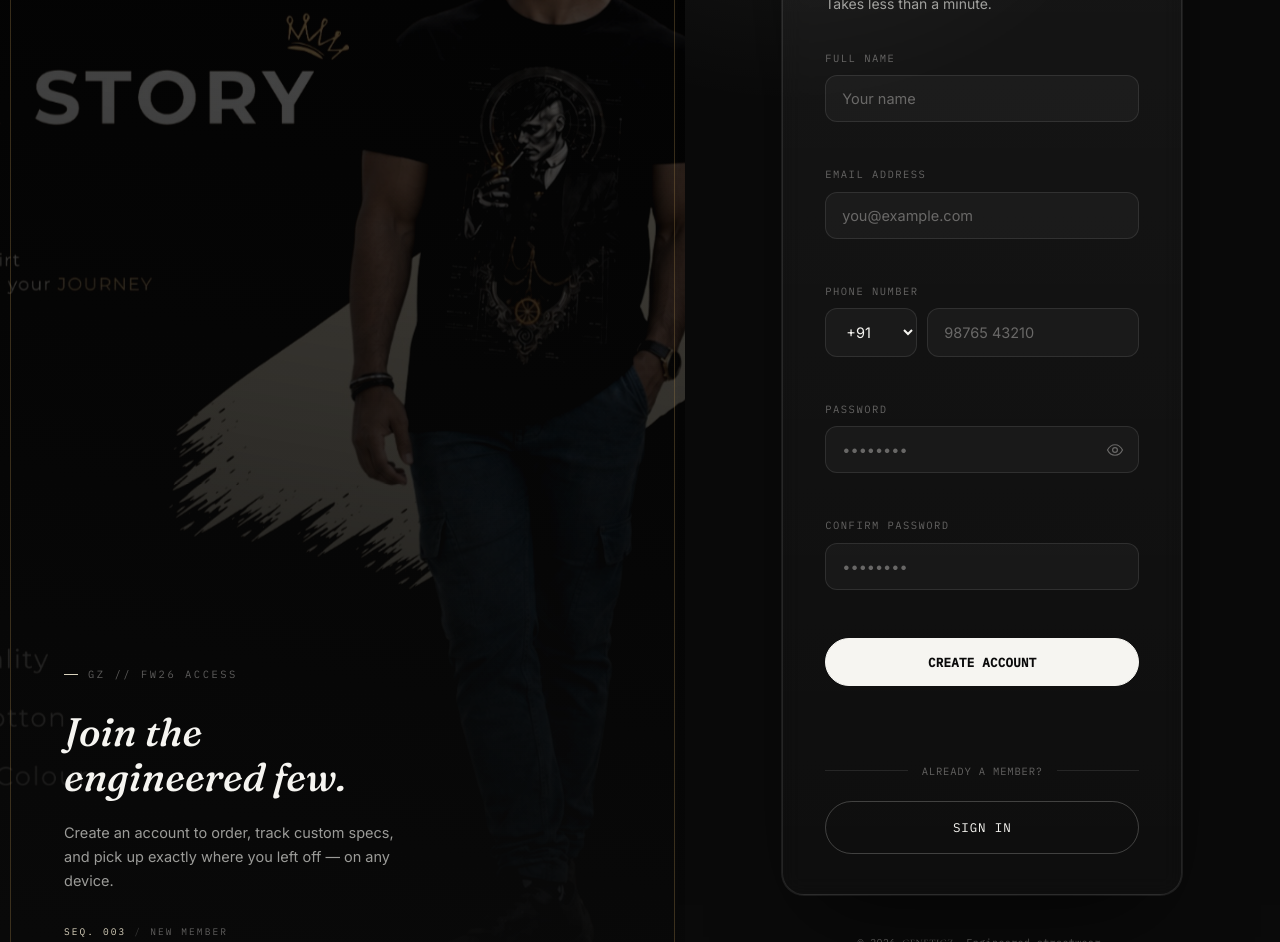
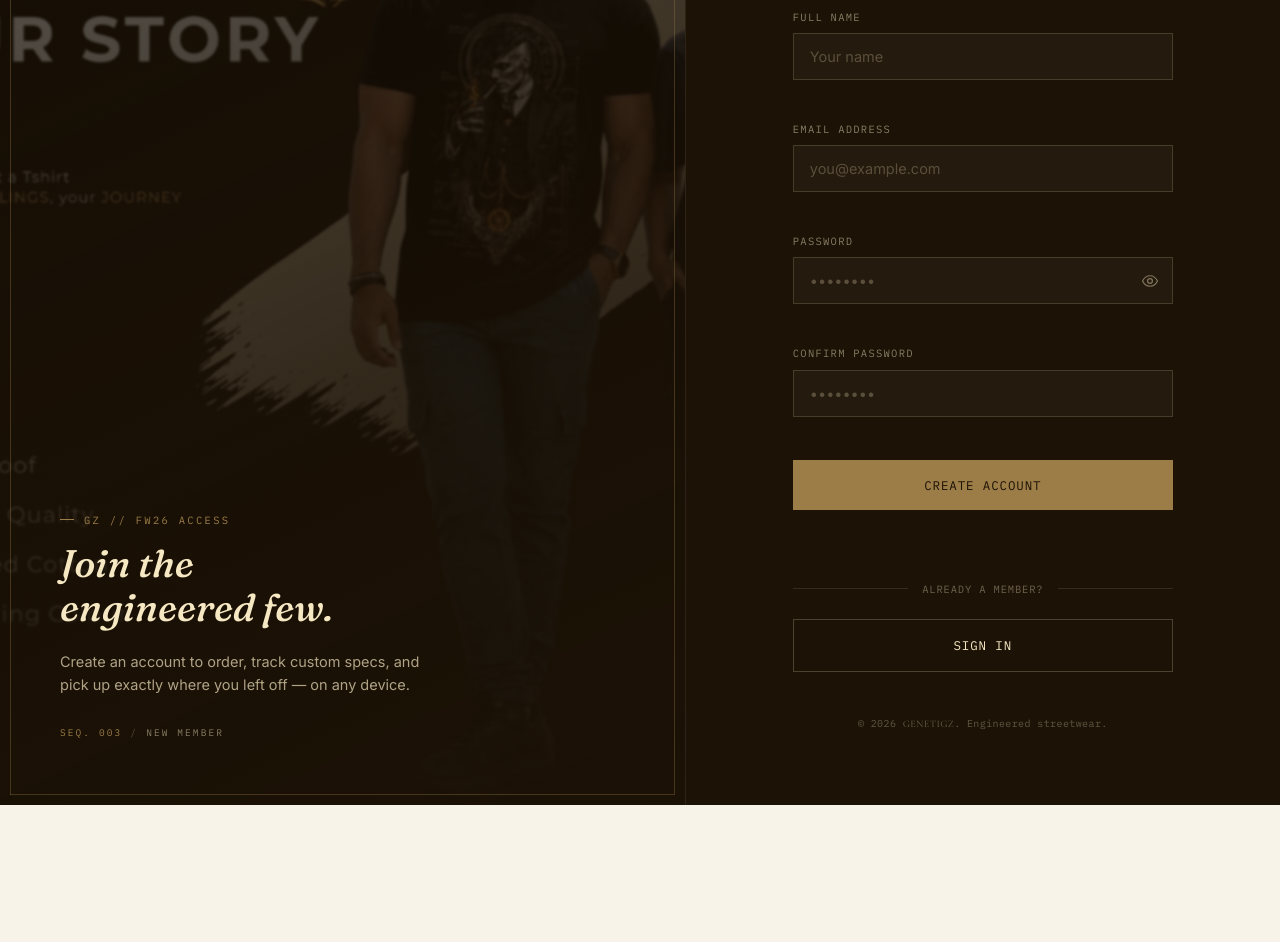
Before and after one commit to Tanbigh/GENETIGZ, a website: page signup.html in a window 1280 px wide. Shown: the part 323-1265 px from the top of the page. After the commit the page ends 1128 px from the top, so only its background shows below. Drawn offline with nearby package versions, Linux system fonts and the light colour scheme; files that its build step writes are made by us from their sources.

Commit message:
Update project with latest changes

```diff
--- a/login.css
+++ b/login.css
@@ -1,30 +1,26 @@
 /* ==============================================================
-   GENETIGZ — LOGIN / SIGNUP (PREMIUM CARD REDESIGN v2)
-   Page-scoped stylesheet, shared by login.html and signup.html.
-   Reads style.css/responsive.css :root tokens for TYPOGRAPHY ONLY
-   (--font-display, --font-mono, --font-body, --ease, --topbar-h) so
-   both pages stay on-brand with the homepage. All color/radius/
-   shadow tokens below are new, local custom properties scoped to
-   body.login-page — nothing in style.css is touched.
+   GENETIGZ — LOGIN PAGE
+   Page-scoped stylesheet. Nothing here touches style.css or
+   responsive.css — it only reads their :root design tokens
+   (colors, fonts, easing curves) and adds new rules under
+   body.login-page, plus a couple of new component classes
+   (.login-*, .form-field, .checkbox-wrap, .password-toggle) that
+   don't exist anywhere else on the site.
+
+   Concept: the topbar already sits on --crest (near-black ink) with
+   cream text and brass accents — that's the one place the homepage
+   already goes dark. This page just extends that same dark/brass/
+   cream surface downward into a full "engineered vault" login
+   screen, instead of introducing a new color system.
 ============================================================== */
 
-body.login-page{
-  --noir: #0a0a0a;
-  --noir-2: #141414;
-  --off-white: #f6f5f1;
-  --off-white-dim: rgba(246,245,241,0.62);
-  --off-white-faint: rgba(246,245,241,0.36);
-  --hairline: rgba(246,245,241,0.10);
-  --accent: #d9d2bd;             /* muted warm off-white — restrained, not brass/gold */
-  --accent-soft: rgba(217,210,189,0.16);
-  --error: #d17a63;
-  --success: #8fb693;
-  --radius-lg: 22px;
-  --radius-md: 12px;
-  --shadow-card: 0 40px 90px -30px rgba(0,0,0,0.65), 0 0 0 1px var(--hairline);
-  --ease-premium: cubic-bezier(.16,.84,.44,1);
-}
-
+/* ----------------------------------------------------------------
+   STRUCTURAL OVERRIDE — no collections sidebar on this page, so the
+   fixed sidebar offset baked into style.css (`main`, `.topbar`)
+   needs to be cancelled out here. Higher specificity (body class +
+   element) beats the plain-element rules in style.css regardless of
+   stylesheet order, so style.css itself stays untouched.
+------------------------------------------------------------------- */
 body.login-page main{ margin-left: 0; }
 body.login-page .topbar{ margin-left: 0; }
 
@@ -32,20 +28,16 @@ body.login-page .topbar{ margin-left: 0; }
    PAGE SHELL
 ============================================================== */
 .login-main{
-  background: var(--noir);
+  background: var(--crest);
   min-height: calc(100vh - var(--topbar-h));
-  display: flex;
-  align-items: center;
 }
 
 .login-shell{
-  width: 100%;
   max-width: 1440px;
   margin: 0 auto;
   min-height: calc(100vh - var(--topbar-h));
   display: grid;
   grid-template-columns: 1.15fr 1fr;
-  align-items: stretch;
 }
 
 /* ==============================================================
@@ -55,28 +47,27 @@ body.login-page .topbar{ margin-left: 0; }
   position: relative;
   overflow: hidden;
   min-height: 100%;
-  background: var(--noir-2);
 }
 .login-visual-bg{
   position: absolute;
   inset: 0;
-  background-image: url('../images/hero/display.jpeg');
+  background-image: url('images/hero/display.jpeg');
   background-size: cover;
   background-position: center 30%;
-  filter: grayscale(.4) brightness(.4) contrast(1.08);
-  transform: scale(1.05);
+  filter: saturate(.82) brightness(.6) blur(1px);
+  transform: scale(1.06);
   opacity: 0;
-  animation: loginBgIn 1.5s var(--ease-premium) forwards;
+  animation: loginBgIn 1.4s var(--ease-soft) forwards;
 }
 @keyframes loginBgIn{ to{ opacity: 1; } }
 
 .login-visual-overlay{
   position: absolute;
   inset: 0;
-  background: linear-gradient(190deg,
-    rgba(10,10,10,0.15) 0%,
-    rgba(10,10,10,0.55) 55%,
-    rgba(10,10,10,0.95) 100%);
+  background: linear-gradient(155deg,
+    rgba(28,18,6,0.45) 0%,
+    rgba(28,18,6,0.82) 60%,
+    rgba(28,18,6,0.97) 100%);
 }
 
 .login-visual-content{
@@ -86,39 +77,32 @@ body.login-page .topbar{ margin-left: 0; }
   display: flex;
   flex-direction: column;
   justify-content: flex-end;
-  padding: 68px 64px;
+  padding: 64px 60px;
   opacity: 0;
-  transform: translateY(20px);
-  animation: loginContentIn 1s var(--ease-premium) forwards;
-  animation-delay: .3s;
+  transform: translateY(18px);
+  animation: loginContentIn .9s var(--ease) forwards;
+  animation-delay: .35s;
 }
 @keyframes loginContentIn{ to{ opacity: 1; transform: translateY(0); } }
 
-.login-panel .eyebrow,
-.login-visual .eyebrow{
-  color: var(--off-white-faint);
-  font-family: var(--font-mono);
-  letter-spacing: .24em;
-}
-.login-panel .eyebrow::before,
-.login-visual .eyebrow::before{ background: var(--accent); }
-
+/* .eyebrow is reused as-is from style.css — brass color + hairline
+   already reads correctly against this dark panel. */
 .login-visual-title{
   font-family: var(--font-display);
   font-style: italic;
   font-weight: 500;
-  font-size: clamp(2rem, 3.1vw, 3rem);
-  line-height: 1.12;
-  color: var(--off-white);
-  margin: 14px 0 22px;
+  font-size: clamp(1.9rem, 3vw, 2.9rem);
+  line-height: 1.14;
+  color: var(--crest-text);
+  margin: 0 0 20px;
 }
 .login-visual-desc{
   font-size: 14.5px;
   font-weight: 300;
-  line-height: 1.65;
-  max-width: 38ch;
-  color: var(--off-white-dim);
-  margin: 0 0 32px;
+  line-height: 1.6;
+  max-width: 40ch;
+  color: rgba(246,232,194,0.68);
+  margin: 0 0 30px;
 }
 .login-visual-meta{
   display: inline-flex;
@@ -128,57 +112,52 @@ body.login-page .topbar{ margin-left: 0; }
   font-size: 9.5px;
   letter-spacing: .22em;
   text-transform: uppercase;
-  color: var(--off-white-faint);
+  color: rgba(246,232,194,0.5);
 }
-.login-visual-code{ color: var(--accent); }
-.login-visual-sep{ color: rgba(246,245,241,0.2); }
+.login-visual-code{ color: var(--brass); }
+.login-visual-sep{ color: rgba(246,232,194,0.28); }
 
 /* ==============================================================
-   FORM PANEL (right) — premium floating card
+   FORM PANEL (right)
 ============================================================== */
 .login-panel{
-  background:
-    radial-gradient(560px 420px at 18% 8%, rgba(246,245,241,0.06), transparent 60%),
-    var(--noir);
+  background: var(--crest);
+  border-left: 1px solid rgba(246,232,194,0.08);
   display: flex;
   flex-direction: column;
   justify-content: center;
   align-items: center;
-  padding: 56px 48px;
+  padding: 72px 64px;
   position: relative;
 }
 
 .login-panel-inner{
   width: 100%;
-  max-width: 400px;
-  padding: 46px 42px 40px;
-  border-radius: var(--radius-lg);
-  background: linear-gradient(180deg, rgba(255,255,255,0.05), rgba(255,255,255,0.02));
-  border: 1px solid var(--hairline);
-  box-shadow: var(--shadow-card);
-  backdrop-filter: blur(10px);
-  -webkit-backdrop-filter: blur(10px);
+  max-width: 380px;
   opacity: 0;
-  transform: translateY(26px);
-  animation: loginPanelIn 1s var(--ease-premium) forwards;
-  animation-delay: .12s;
+  transform: translateY(22px);
+  animation: loginPanelIn .9s var(--ease) forwards;
+  animation-delay: .15s;
 }
 @keyframes loginPanelIn{ to{ opacity: 1; transform: translateY(0); } }
+
+.login-panel .eyebrow{ color: var(--brass); }
+.login-panel .eyebrow::before{ background: var(--brass); }
 
 .login-title{
   font-family: var(--font-display);
   font-style: italic;
   font-weight: 500;
-  font-size: clamp(1.75rem, 2.6vw, 2.2rem);
-  line-height: 1.14;
-  color: var(--off-white);
-  margin: 12px 0 10px;
+  font-size: clamp(1.7rem, 2.6vw, 2.15rem);
+  line-height: 1.16;
+  color: var(--crest-text);
+  margin: 0 0 12px;
 }
 .login-sub{
   font-size: 14px;
   font-weight: 300;
-  color: var(--off-white-dim);
-  margin: 0 0 36px;
+  color: rgba(246,232,194,0.55);
+  margin: 0 0 34px;
 }
 
 /* ==============================================================
@@ -187,97 +166,78 @@ body.login-page .topbar{ margin-left: 0; }
 .login-form{
   display: flex;
   flex-direction: column;
-  gap: 22px;
+  gap: 20px;
 }
 
 .form-field{
   display: flex;
   flex-direction: column;
-  gap: 9px;
+  gap: 8px;
   opacity: 0;
   transform: translateY(14px);
-  animation: fieldIn .7s var(--ease-premium) forwards;
+  animation: fieldIn .7s var(--ease) forwards;
 }
-.login-panel-inner .form-field:nth-of-type(1){ animation-delay: .3s; }
-.login-panel-inner .form-field:nth-of-type(2){ animation-delay: .38s; }
-.login-panel-inner .form-field:nth-of-type(3){ animation-delay: .46s; }
-.login-panel-inner .form-field:nth-of-type(4){ animation-delay: .54s; }
+.login-panel-inner .form-field:nth-of-type(1){ animation-delay: .35s; }
+.login-panel-inner .form-field:nth-of-type(2){ animation-delay: .45s; }
 @keyframes fieldIn{ to{ opacity: 1; transform: translateY(0); } }
 
 .form-field label{
   font-family: var(--font-mono);
   font-size: 10.5px;
-  letter-spacing: .14em;
+  letter-spacing: .12em;
   text-transform: uppercase;
-  color: var(--off-white-faint);
+  color: rgba(246,232,194,0.5);
 }
 
-.form-field input,
-.form-field select{
+.form-field input{
   width: 100%;
-  background: rgba(246,245,241,0.035);
-  border: 1px solid var(--hairline);
-  border-radius: var(--radius-md);
-  color: var(--off-white);
+  background: rgba(246,232,194,0.04);
+  border: 1px solid rgba(246,232,194,0.16);
+  color: var(--crest-text);
   font-family: var(--font-body);
   font-size: 14.5px;
   padding: 14px 16px;
-  transition: border-color .25s var(--ease-premium), background .25s var(--ease-premium), box-shadow .25s var(--ease-premium);
+  transition: border-color .3s var(--ease), background .3s var(--ease), box-shadow .3s var(--ease);
 }
-.form-field input::placeholder{ color: var(--off-white-faint); }
-.form-field input:focus,
-.form-field select:focus{
+.form-field input::placeholder{ color: rgba(246,232,194,0.26); }
+.form-field input:focus{
   outline: none;
-  border-color: var(--accent);
-  background: rgba(246,245,241,0.06);
-  box-shadow: 0 0 0 4px var(--accent-soft);
+  border-color: var(--brass);
+  background: rgba(246,232,194,0.07);
+  box-shadow: 0 0 0 3px rgba(156,125,71,0.16);
 }
-.form-field.has-error input{ border-color: var(--error); }
+.form-field.has-error input{ border-color: #b5654f; }
 
 .field-error{
   font-family: var(--font-mono);
   font-size: 10.5px;
   letter-spacing: .02em;
-  color: var(--error);
+  color: #c0705a;
   min-height: 13px;
   opacity: 0;
   transform: translateY(-3px);
-  transition: opacity .25s var(--ease-premium), transform .25s var(--ease-premium);
+  transition: opacity .25s var(--ease), transform .25s var(--ease);
 }
 .form-field.has-error .field-error{ opacity: 1; transform: translateY(0); }
-
-/* ---- phone field: country code + number ---- */
-.phone-wrap{
-  display: flex;
-  gap: 10px;
-}
-.phone-code{
-  flex: 0 0 92px;
-  padding-left: 12px;
-  padding-right: 8px;
-  cursor: pointer;
-}
-.phone-number{ flex: 1; min-width: 0; }
 
 /* ---- password field + show/hide toggle ---- */
 .password-wrap{ position: relative; display: flex; align-items: center; }
 .password-wrap input{ padding-right: 46px; }
 .password-toggle{
   position: absolute;
-  right: 5px;
+  right: 4px;
   width: 38px;
   height: 38px;
   background: none;
   border: none;
-  border-radius: 8px;
   display: flex;
   align-items: center;
   justify-content: center;
-  color: var(--off-white-faint);
-  transition: color .2s var(--ease-premium), background .2s var(--ease-premium);
+  color: rgba(246,232,194,0.45);
+  transition: color .25s var(--ease);
 }
 .password-toggle:hover,
-.password-toggle:focus-visible{ color: var(--accent); background: rgba(246,245,241,0.05); }
+.password-toggle:focus-visible{ color: var(--brass); }
 .icon-eye-off{ display: none; }
 .password-toggle.is-visible .icon-eye{ display: none; }
 .password-toggle.is-visible .icon-eye-off{ display: block; }
@@ -291,8 +251,8 @@ body.login-page .topbar{ margin-left: 0; }
   gap: 12px;
   opacity: 0;
   transform: translateY(14px);
-  animation: fieldIn .7s var(--ease-premium) forwards;
-  animation-delay: .6s;
+  animation: fieldIn .7s var(--ease) forwards;
+  animation-delay: .55s;
 }
 
 .checkbox-wrap{
@@ -311,28 +271,26 @@ body.login-page .topbar{ margin-left: 0; }
 .checkbox-box{
   width: 16px; height: 16px;
   flex-shrink: 0;
-  border-radius: 4px;
-  border: 1px solid rgba(246,245,241,0.3);
+  border: 1px solid rgba(246,232,194,0.3);
   position: relative;
-  transition: border-color .2s var(--ease-premium);
+  transition: border-color .25s var(--ease);
 }
 .checkbox-box::after{
   content: '';
   position: absolute;
   inset: 3px;
-  border-radius: 2px;
-  background: var(--accent);
+  background: var(--brass);
   opacity: 0;
-  transition: opacity .2s var(--ease-premium);
+  transition: opacity .2s var(--ease);
 }
-.checkbox-wrap input:checked ~ .checkbox-box{ border-color: var(--accent); }
+.checkbox-wrap input:checked ~ .checkbox-box{ border-color: var(--brass); }
 .checkbox-wrap input:checked ~ .checkbox-box::after{ opacity: 1; }
-.checkbox-wrap input:focus-visible ~ .checkbox-box{ outline: 1px solid var(--accent); outline-offset: 3px; }
+.checkbox-wrap input:focus-visible ~ .checkbox-box{ outline: 1px solid var(--brass); outline-offset: 3px; }
 .checkbox-label{
   font-family: var(--font-mono);
   font-size: 11.5px;
   letter-spacing: .04em;
-  color: var(--off-white-dim);
+  color: rgba(246,232,194,0.6);
 }
 
 .forgot-link{
@@ -340,45 +298,38 @@ body.login-page .topbar{ margin-left: 0; }
   font-family: var(--font-mono);
   font-size: 11.5px;
   letter-spacing: .04em;
-  color: var(--off-white-dim);
-  transition: color .2s var(--ease-premium);
+  color: rgba(246,232,194,0.55);
+  transition: color .25s var(--ease);
 }
 .forgot-link::after{
   content: '';
   position: absolute;
   left: 0; bottom: -3px;
   width: 100%; height: 1px;
-  background: var(--accent);
+  background: var(--brass);
   transform: scaleX(0);
   transform-origin: left;
-  transition: transform .3s var(--ease-premium);
+  transition: transform .3s var(--ease);
 }
-.forgot-link:hover{ color: var(--off-white); }
+.forgot-link:hover{ color: var(--crest-text); }
 .forgot-link:hover::after{ transform: scaleX(1); }
 
-/* ---- submit button — the one deliberate high-contrast moment ---- */
+/* ---- submit button — brass fill reads as the pop accent against
+   this dark surface, echoing the brass hover states already used on
+   .sidebar-customize / .footer-social elsewhere on the site. ---- */
 .btn-login{
   width: 100%;
   justify-content: center;
-  background: var(--off-white);
-  border-color: var(--off-white);
-  border-radius: 999px;
-  color: var(--noir);
-  font-weight: 600;
-  letter-spacing: .02em;
-  padding: 15px 20px;
-  margin-top: 4px;
+  background: var(--brass);
+  border-color: var(--brass);
+  color: var(--crest);
+  margin-top: 2px;
   opacity: 0;
   transform: translateY(14px);
-  animation: fieldIn .7s var(--ease-premium) forwards;
-  animation-delay: .68s;
-  transition: box-shadow .3s var(--ease-premium), transform .2s var(--ease-premium), background .3s var(--ease-premium);
+  animation: fieldIn .7s var(--ease) forwards;
+  animation-delay: .65s;
 }
-.btn-login:hover{
-  box-shadow: 0 14px 34px rgba(246,245,241,0.16);
-  transform: translateY(-2px);
-}
-.btn-login:active{ transform: translateY(0); }
+.btn-login:hover{ box-shadow: 0 10px 30px rgba(156,125,71,0.35); }
 .btn-login.is-loading{ opacity: .7; pointer-events: none; }
 
 .form-status{
@@ -387,11 +338,11 @@ body.login-page .topbar{ margin-left: 0; }
   letter-spacing: .03em;
   text-align: center;
   min-height: 15px;
-  margin: 6px 0 0;
-  color: var(--off-white-dim);
+  margin: 4px 0 0;
+  color: rgba(246,232,194,0.55);
 }
-.form-status.is-error{ color: var(--error); }
-.form-status.is-success{ color: var(--success); }
+.form-status.is-error{ color: #c0705a; }
+.form-status.is-success{ color: #7fae82; }
 
 /* ==============================================================
    DIVIDER + CREATE ACCOUNT
@@ -400,77 +351,67 @@ body.login-page .topbar{ margin-left: 0; }
   display: flex;
   align-items: center;
   gap: 14px;
-  margin: 34px 0 22px;
+  margin: 32px 0 22px;
   font-family: var(--font-mono);
   font-size: 10.5px;
   letter-spacing: .08em;
   text-transform: uppercase;
-  color: var(--off-white-faint);
+  color: rgba(246,232,194,0.38);
 }
 .login-divider::before,
 .login-divider::after{
   content: '';
   flex: 1;
   height: 1px;
-  background: var(--hairline);
+  background: rgba(246,232,194,0.12);
 }
 
 .btn-create-account{
   width: 100%;
   justify-content: center;
-  border-radius: 999px;
-  border-color: rgba(246,245,241,0.22);
-  color: var(--off-white);
-  transition: border-color .2s var(--ease-premium), color .2s var(--ease-premium), background .2s var(--ease-premium);
+  border-color: rgba(246,232,194,0.22);
+  color: var(--crest-text);
 }
-.btn-create-account:hover{
-  border-color: var(--accent);
-  color: var(--accent);
-  background: rgba(246,245,241,0.03);
-}
+.btn-create-account:hover{ border-color: var(--brass); color: var(--brass); }
 
 .login-footnote{
   font-family: var(--font-mono);
   font-size: 10px;
   letter-spacing: .04em;
-  color: var(--off-white-faint);
+  color: rgba(246,232,194,0.32);
   text-align: center;
-  margin: 40px 0 0;
+  margin: 44px 0 0;
 }
 
 /* ==============================================================
    RESPONSIVE
-   Below 1100px the split-screen collapses: the visual panel becomes
-   a full-bleed blurred backdrop and the card floats centered on top
-   of it — a cleaner, more premium mobile treatment than stacking
-   two blocks.
 ============================================================== */
 @media (max-width: 1100px){
   .login-shell{ grid-template-columns: 1fr; }
-  .login-visual{
-    position: fixed;
-    inset: 0;
-    min-height: 100vh;
-    z-index: 0;
-  }
-  .login-visual-content{ display: none; }
-  .login-panel{
-    position: relative;
-    z-index: 1;
-    min-height: calc(100vh - var(--topbar-h));
-    padding: 40px 20px;
-    background: transparent;
+  .login-visual{ min-height: 320px; }
+  .login-visual-content{ padding: 44px 40px; }
+  .login-panel{ padding: 56px 40px; border-left: none; border-top: 1px solid rgba(246,232,194,0.08); }
+}
+
+@media (max-width: 900px){
+  /* No hamburger/sidebar on this page, so the left-clearance padding
+     responsive.css reserves for .nav-toggle isn't needed here. */
+  body.login-page .topbar-inner{
+    padding-left: calc(20px + env(safe-area-inset-left));
   }
 }
 
 @media (max-width: 640px){
-  .login-panel-inner{ padding: 36px 26px 32px; border-radius: 18px; }
-  .login-title{ font-size: 1.7rem; }
+  .login-visual{ min-height: 240px; }
+  .login-visual-content{ padding: 32px 24px; }
+  .login-visual-title{ font-size: 1.6rem; }
+  .login-visual-desc{ display: none; }
+  .login-panel{ padding: 44px 22px 56px; }
   .form-row{ flex-direction: column; align-items: flex-start; gap: 16px; }
   .forgot-link{ align-self: flex-start; }
-  .phone-code{ flex-basis: 82px; }
 }
 
 @media (max-width: 380px){
-  .login-panel-inner{ padding: 28px 18px 26px; }
+  .login-panel{ padding: 36px 16px 48px; }
+  .login-visual-content{ padding: 26px 18px; }
 }
--- a/signup.html
+++ b/signup.html
@@ -5,7 +5,7 @@
 <meta name="viewport" content="width=device-width, initial-scale=1.0, viewport-fit=cover">
 <title>Create Account — GENETIGZ</title>
 <meta name="description" content="Create a GENETIGZ account to order, track, and save your fitting history.">
-<meta name="theme-color" content="#0a0a0a">
+<meta name="theme-color" content="#1c1206">
 
 <link rel="icon" type="image/png" href="images/logo/logo-mark-180.png">
 <link rel="apple-touch-icon" href="images/logo/logo-mark-180.png">
@@ -14,11 +14,11 @@
 <link rel="preconnect" href="https://fonts.gstatic.com" crossorigin>
 <link href="https://fonts.googleapis.com/css2?family=Space+Grotesk:wght@400;500;600;700&family=Inter:wght@400;500;600&family=IBM+Plex+Mono:wght@400;500&family=Fraunces:opsz,wght@9..144,300..680&family=Fraunces:ital,opsz,wght@1,9..144,400..600&family=Cormorant+Garamond:ital,wght@0,500;0,600;1,500;1,600&display=swap" rel="stylesheet">
 
-<link rel="stylesheet" href="css/style.css">
-<link rel="stylesheet" href="css/responsive.css">
+<link rel="stylesheet" href="style.css">
+<link rel="stylesheet" href="responsive.css">
 <!-- Reuses login.css — same components (.login-panel, .form-field, etc.),
      same visual language, no new stylesheet needed for this page. -->
-<link rel="stylesheet" href="css/login.css">
+<link rel="stylesheet" href="login.css">
 </head>
 <body class="login-page">
 
@@ -78,34 +78,6 @@
           </div>
 
           <div class="form-field">
-            <label for="signupPhone">Phone Number</label>
-            <div class="phone-wrap">
-              <select id="signupPhoneCode" class="phone-code" aria-label="Country code" autocomplete="tel-country-code">
-                <option value="+91" selected>+91</option>
-                <option value="+1">+1</option>
-                <option value="+44">+44</option>
-                <option value="+61">+61</option>
-                <option value="+971">+971</option>
-                <option value="+65">+65</option>
-                <option value="+49">+49</option>
-                <option value="+33">+33</option>
-                <option value="+81">+81</option>
-                <option value="+86">+86</option>
-              </select>
-              <input
-                type="tel"
-                id="signupPhone"
-                name="phone"
-                class="phone-number"
-                placeholder="98765 43210"
-                autocomplete="tel-national"
-                inputmode="numeric"
-                required>
-            </div>
-            <span class="field-error" id="phoneError" role="alert"></span>
-          </div>
-
-          <div class="form-field">
             <label for="signupPassword">Password</label>
             <div class="password-wrap">
               <input type="password" id="signupPassword" name="password" placeholder="••••••••" autocomplete="new-password" minlength="6" required>
@@ -149,8 +121,8 @@
   </section>
 </main>
 
-<script src="js/gz-config.js"></script>
-<script src="js/auth.js"></script>
-<script src="js/signup.js"></script>
+<script src="gz-config.js"></script>
+<script src="auth.js"></script>
+<script src="signup.js"></script>
 </body>
 </html>
```
Also changed, not shown: index.html (+12 -12 lines), login.html (+23 -7 lines), signup.js (+2 -33 lines).
